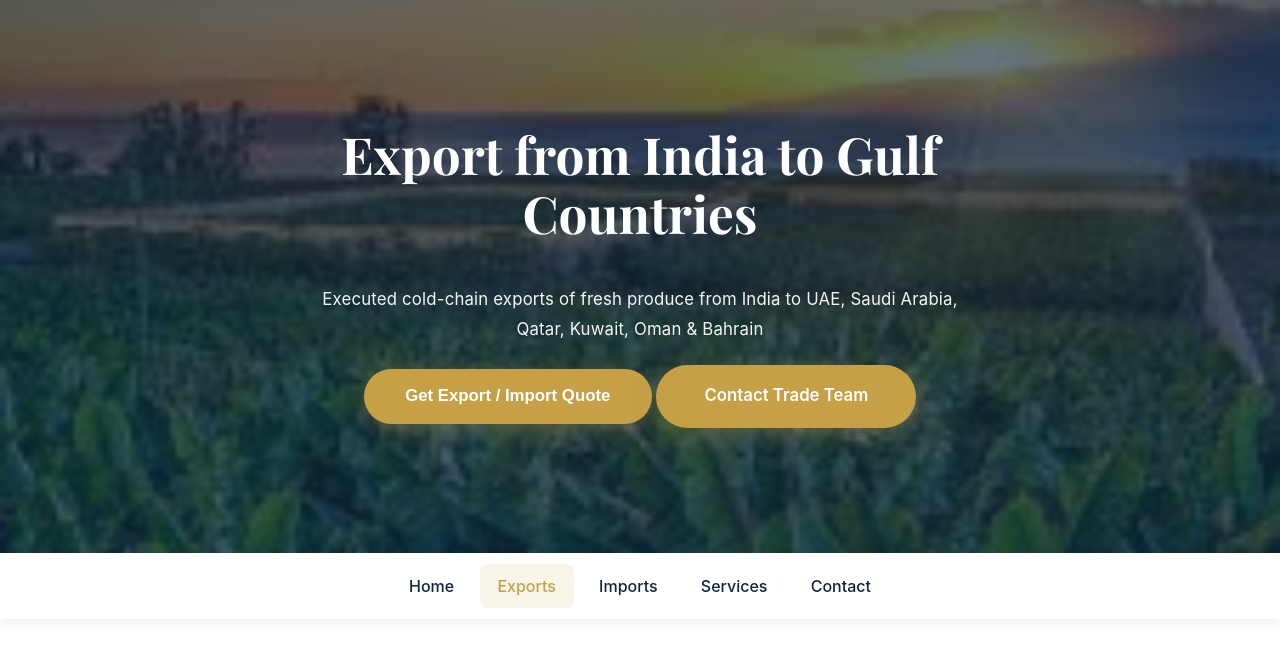
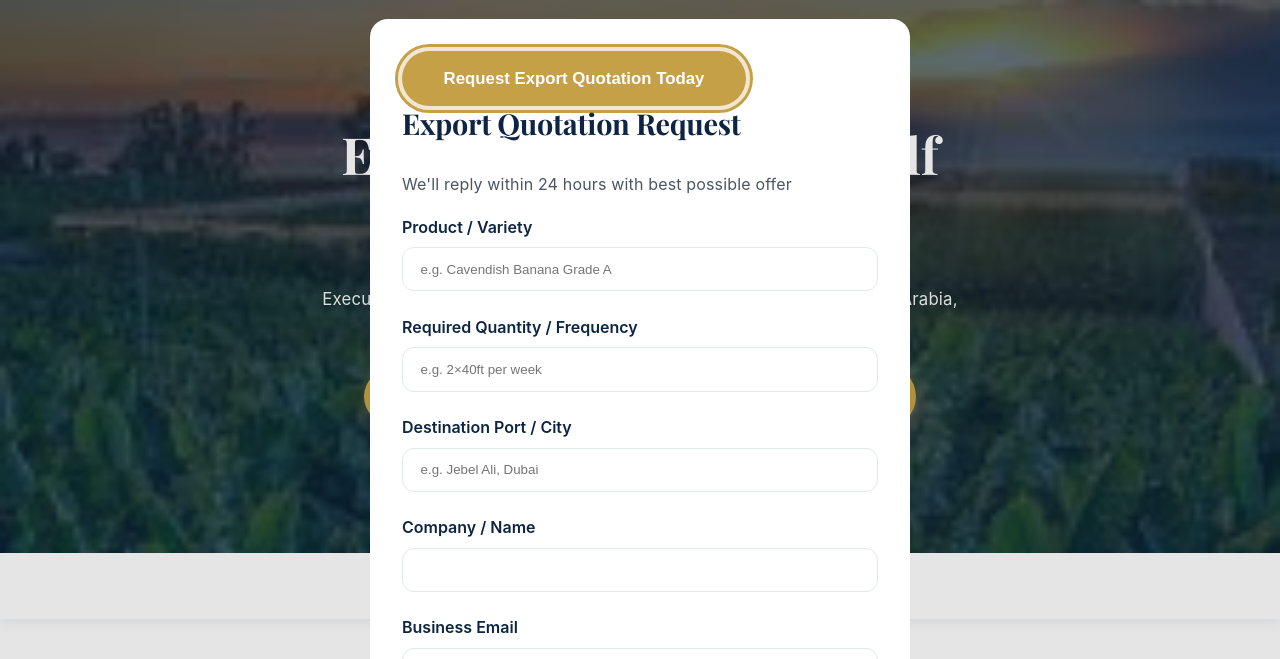
Before and after one commit to ITwArRiOr001/Royal-Exotic-Farms, a Flask app: page /exports in a window 1280 px wide, after a click on "Get Export / Import Quote". Shown: the top 659 px of the page. Run offline with Flask 3, Linux system fonts and the light colour scheme.

Commit message:
Update exports.html

```diff
--- a/templates/exports.html
+++ b/templates/exports.html
@@ -435,7 +435,7 @@
       <button type="button"
               class="cta-btn primary large"
               aria-label="Request export quotation"
-              onclick="openModal('exportQuoteModal')">
+              onclick="openExportQuote()">
         Request Export Quotation Today
       </button>
     </div>
@@ -443,12 +443,15 @@
 </section>
 
 <!-- Export Quote Modal -->
-<dialog class="modal" id="exportQuoteModal" aria-label="Export quotation request modal">
+<dialog class="modal" id="quoteModal" aria-label="Trade quote request modal">
   <div class="modal-content">
-    <button type="button"
-            class="modal-close"
-            aria-label="Close quotation form"
-            onclick="closeModal('exportQuoteModal')">×</button>
+    <button
+  type="button"
+  class="cta-btn primary large"
+  aria-label="Request export quotation"
+  onclick="openExportQuote()">
+  Request Export Quotation Today
+</button>
 
     <h3>Export Quotation Request</h3>
     <p class="modal-subtitle">We'll reply within 24 hours with best possible offer</p>
@@ -532,6 +535,26 @@
 <script src="/static/script.js"></script>
 
 <script>
+  <script>
+function openExportQuote() {
+  const modal = document.getElementById('quoteModal');
+  if (!modal) return;
+
+  modal.showModal();
+
+  // Pre-fill Trade Type = Export
+  const tradeType = modal.querySelector('#type');
+  if (tradeType) {
+    tradeType.value = 'Export';
+  }
+
+  // Optional: hint route for Gulf
+  const route = modal.querySelector('#route');
+  if (route && route.value === '') {
+    route.value = 'Mumbai → Jebel Ali';
+  }
+}
+</script>
 // Flash auto-dismiss (consistent across all pages)
 document.addEventListener('DOMContentLoaded', () => {
   document.querySelectorAll('.flash-message').forEach(msg => {
```
